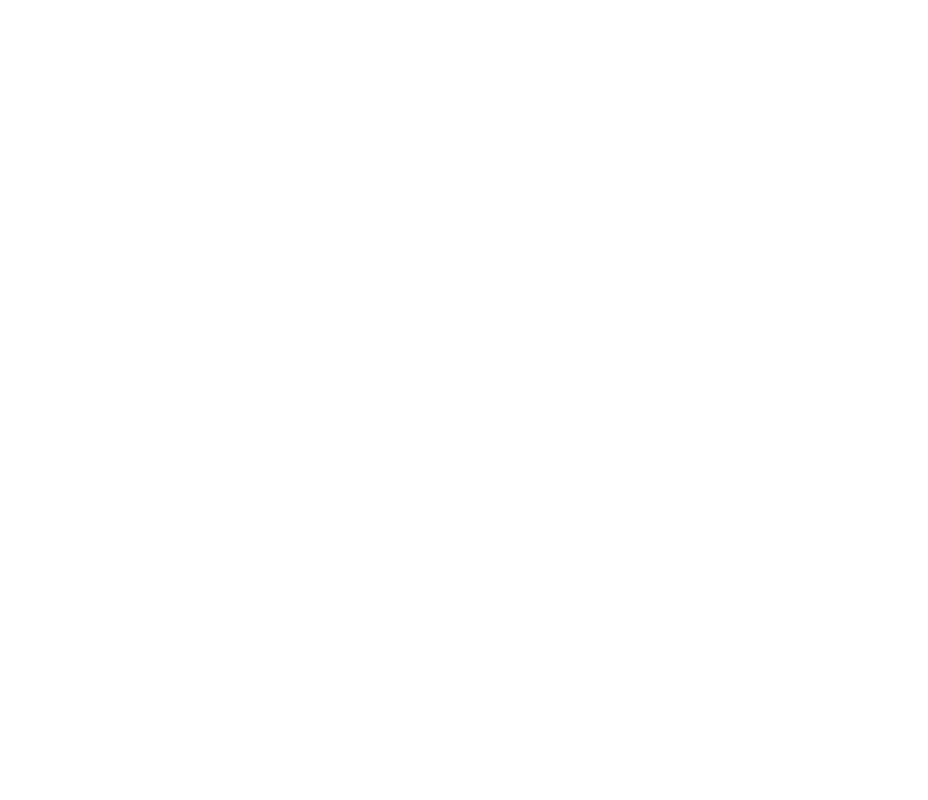
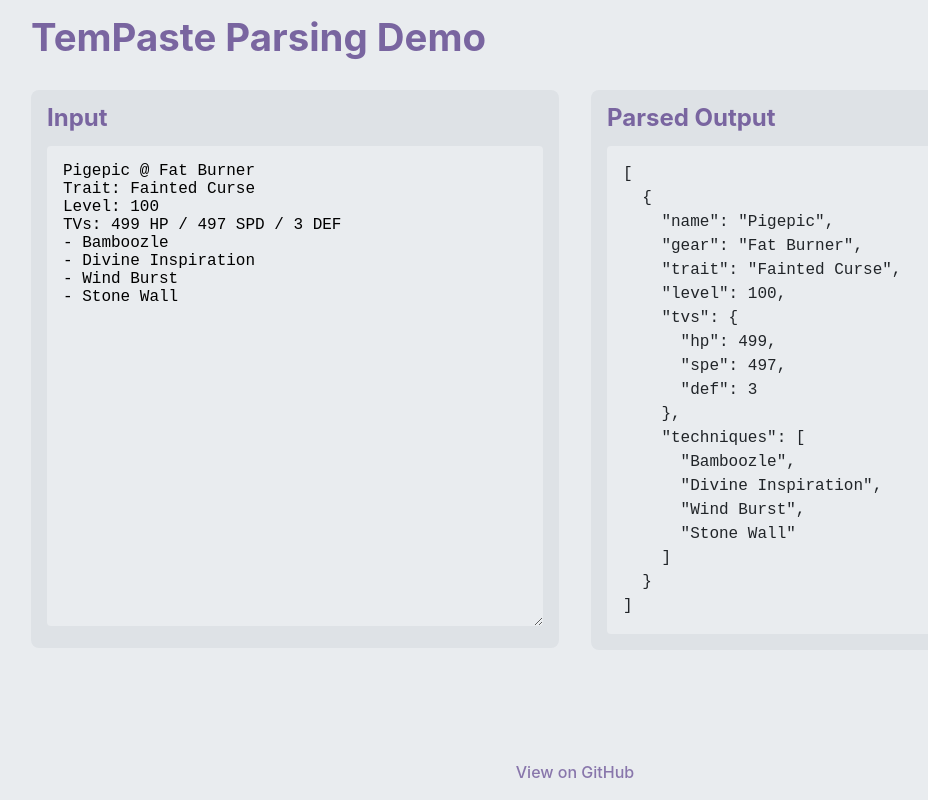
Before and after one commit to ahejackson/tempaste-parser, a website built with Vite: page index.html in a window 1280 px wide. Shown: the whole page, without its empty margins (65-993 px from the left). Built offline with nearby package versions, Linux system fonts and the light colour scheme.

Commit message:
Implemented demo

```diff
--- /dev/null
+++ b/demo/style.css
@@ -0,0 +1,131 @@
+:root {
+  --gray-0: #f8f9fa;
+  --gray-1: #f1f3f5;
+  --gray-2: #e9ecef;
+  --gray-3: #dee2e6;
+  --gray-7: #495057;
+  --gray-8: #343a40;
+  --gray-9: #212529;
+  --gray-10: #16191d;
+
+  --surface-1: var(--gray-10);
+  --surface-2: var(--gray-9);
+  --text: var(--gray-1);
+  --accent-1: #7965a0;
+  --accent-2: #8876ab;
+}
+
+@media (prefers-color-scheme: light) {
+  :root {
+    --surface-1: var(--gray-2);
+    --surface-2: var(--gray-3);
+    --text: var(--gray-9);
+  }
+}
+
+html {
+  box-sizing: border-box;
+  line-height: 1.5;
+
+  font-family: Inter, Avenir, Helvetica, Arial, sans-serif;
+  font-size: 16px;
+  line-height: 24px;
+  font-weight: 400;
+
+  color-scheme: light dark;
+  color: var(--text);
+  background-color: var(--surface-1);
+}
+
+*,
+*::before,
+*::after {
+  box-sizing: inherit;
+}
+
+* {
+  margin: 0;
+  padding: 0;
+}
+
+a {
+  font-weight: 500;
+  text-decoration: inherit;
+  color: var(--accent-2);
+}
+
+a:hover {
+  color: var(--accent-1);
+}
+
+h1 {
+  font-size: 2.4rem;
+  line-height: 1.1;
+  color: var(--accent-1);
+}
+
+body {
+  min-height: 100vh;
+
+  /* grid container settings */
+  display: grid;
+  grid-template-columns: clamp(1rem, 5vw, 10rem) 1fr 1fr clamp(1rem, 5vw, 10rem);
+  grid-template-rows: auto 1fr auto;
+  grid-template-areas:
+    ". header header ."
+    ". input output ."
+    "footer footer footer footer";
+  gap: 2em;
+}
+
+header {
+  grid-area: header;
+  padding-top: 1rem;
+}
+
+footer {
+  grid-area: footer;
+  display: flex;
+  justify-content: center;
+  padding: 1rem;
+}
+
+.input {
+  grid-area: input;
+}
+
+.output {
+  grid-area: output;
+}
+
+.panel {
+  padding: 1rem;
+  background-color: var(--surface-2);
+  border-radius: 0.5rem;
+}
+
+.panel h2 {
+  margin-bottom: 1rem;
+  color: var(--accent-1);
+}
+
+.demo-textarea {
+  font-family: "Courier New", Courier, monospace;
+  font-size: 1rem;
+  padding: 1rem;
+  width: 100%;
+  min-height: 60vh;
+  resize: vertical;
+  background-color: var(--surface-1);
+  border-radius: 0.25rem;
+  border: none;
+}
+
+.demo-output {
+  min-width: 50%;
+  padding: 1em;
+  max-height: 70vh;
+  overflow-y: scroll;
+  background-color: var(--surface-1);
+  border-radius: 0.25rem;
+}
--- a/index.html
+++ b/index.html
@@ -5,11 +5,62 @@
   <meta charset="UTF-8" />
   <meta name="viewport" content="width=device-width, initial-scale=1.0" />
   <title>TemPaste Parser</title>
+  <link rel="stylesheet" href="demo/style.css">
 </head>
 
 <body>
-  <div id="app"></div>
-  <script type="module" src="/src/main.ts"></script>
+  <header>
+    <h1>TemPaste Parsing Demo</h1>
+  </header>
+
+  <div class="input">
+    <div class="panel">
+      <h2>Input</h2>
+      <textarea class="demo-textarea">
+    </textarea>
+    </div>
+  </div>
+
+  <div class="output">
+    <div class="panel">
+      <h2>Parsed Output</h2>
+      <pre class="demo-output"></pre>
+    </div>
+  </div>
+
+  <footer>
+    <a href="https://github.com/ahejackson/tempaste-parser" target="_blank" rel="noopener noreferrer">
+      View on GitHub
+    </a>
+  </footer>
+
+  <script type="module">
+    import { parsePaste } from './src'
+
+    const textarea = document.querySelector(".demo-textarea");
+    const output = document.querySelector(".demo-output");
+
+    const demoText =
+      `Pigepic @ Fat Burner
+Trait: Fainted Curse
+Level: 100
+TVs: 499 HP / 497 SPD / 3 DEF
+- Bamboozle
+- Divine Inspiration
+- Wind Burst
+- Stone Wall
+`;
+
+    textarea.value = demoText;
+    output.innerText = JSON.stringify(parsePaste(textarea.value), null, 2);
+
+    textarea.addEventListener("input", () => {
+      output.innerText = JSON.stringify(parsePaste(textarea.value), null, 2);
+    });
+
+
+
+  </script>
 </body>
 
 </html>
--- /dev/null
+++ b/src/index.ts
@@ -0,0 +1,8 @@
+export type { ParsedTem, ParsedTemStats } from "./types";
+
+export {
+  parsePaste,
+  parseTem,
+  parseTemHeader,
+  parseTemStats,
+} from "./tempaste";
--- a/src/main.ts
+++ /dev/null
@@ -1 +0,0 @@
-import "./style.css";
--- a/src/style.css
+++ /dev/null
@@ -1,33 +0,0 @@
-:root {
-  font-family: Inter, Avenir, Helvetica, Arial, sans-serif;
-  font-size: 16px;
-  line-height: 24px;
-  font-weight: 400;
-
-  color-scheme: light dark;
-  color: rgba(255, 255, 255, 0.87);
-  background-color: #242424;
-}
-
-a {
-  font-weight: 500;
-  color: #646cff;
-  text-decoration: inherit;
-}
-
-a:hover {
-  color: #535bf2;
-}
-
-@media (prefers-color-scheme: light) {
-  :root {
-    color: #213547;
-    background-color: #ffffff;
-  }
-  a:hover {
-    color: #747bff;
-  }
-  button {
-    background-color: #f9f9f9;
-  }
-}
--- a/src/tempaste.ts
+++ b/src/tempaste.ts
@@ -2,7 +2,7 @@ import { RE_HEAD, RE_TECH, RE_STAT } from "./regexps";
 import type { ParsedTem, ParsedTemStats } from "./types";
 
 // Parse a string into an array of Temtem sets
-export function parseTeam(paste: string): ParsedTem[] {
+export function parsePaste(paste: string): ParsedTem[] {
   // Split the paste into different tems
   // Sperated by a double newline, allowing for windows/linux line terminators
   let tems = paste.split(/(?:\r?\n){2,}/);
@@ -67,12 +67,12 @@ export function parseTem(set: string): ParsedTem | null {
       } else if (attribute[0] === "Level") {
         tem.level = parseInt(attribute[1]);
       } else if (attribute[0] === "TVs") {
-        let tvs = parseStats(attribute[1].trim());
+        let tvs = parseTemStats(attribute[1].trim());
         if (tvs != null) {
           tem.tvs = tvs;
         }
       } else if (attribute[0] === "SVs") {
-        let svs = parseStats(attribute[1].trim());
+        let svs = parseTemStats(attribute[1].trim());
         if (svs != null) {
           tem.svs = svs;
         }
@@ -136,7 +136,7 @@ export function parseTemHeader(headerString: string): ParsedTem | null {
   return tem;
 }
 
-export function parseStats(statstr: string): ParsedTemStats | null {
+export function parseTemStats(statstr: string): ParsedTemStats | null {
   let m = statstr.match(RE_STAT);
 
   if (m === null) return null;
```
